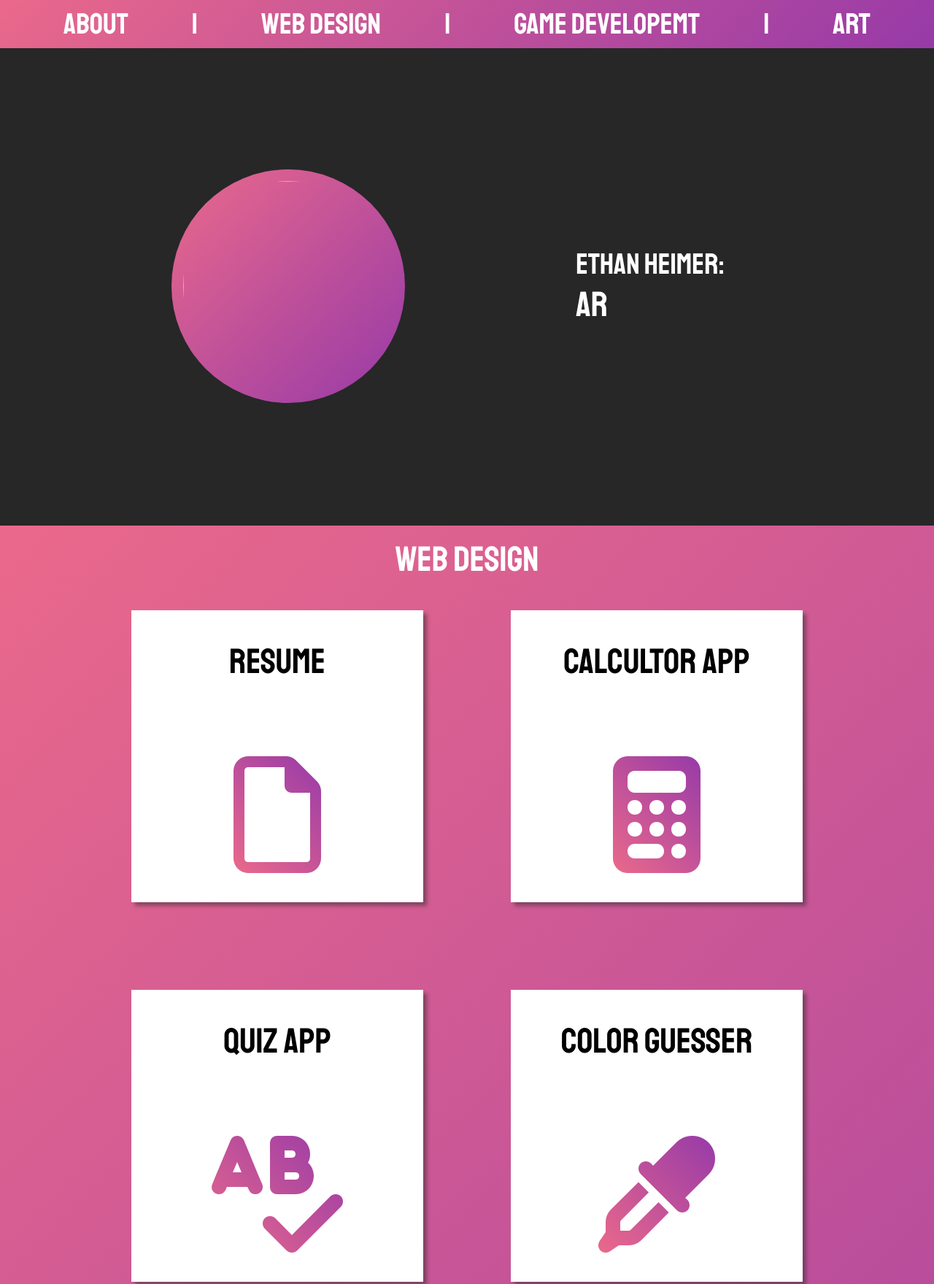
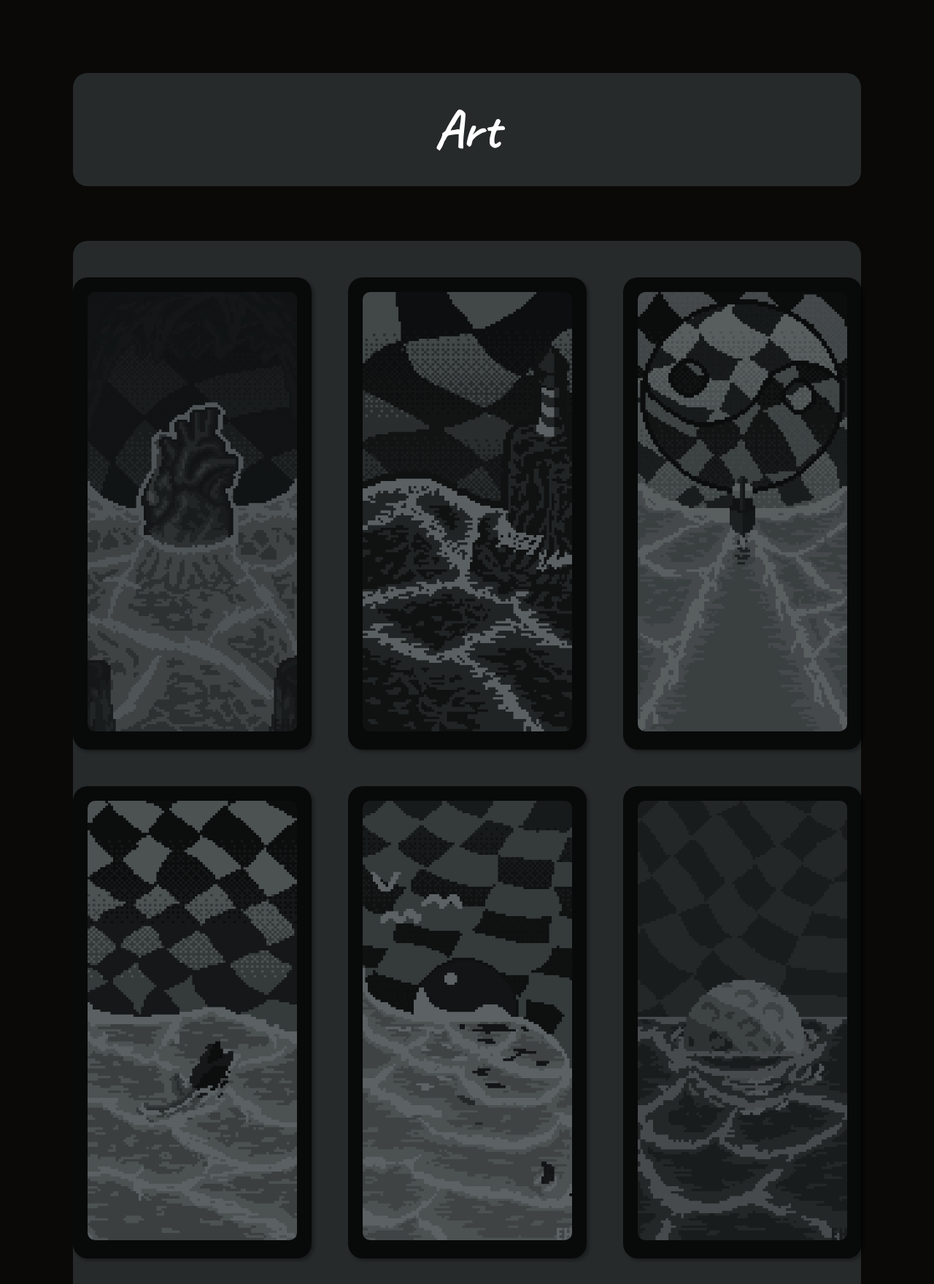
Before and after one commit to Ethan-Heimer/Photo-Album.github.io, a plain HTML site: page index.html in a window 1280 px wide. Shown: the top 1759 px of the page at 73% size. Drawn offline with Linux system fonts and the light colour scheme.

Commit message:
Add files via upload

```diff
--- a/index.html
+++ b/index.html
@@ -4,94 +4,115 @@
     <meta charset="UTF-8">
     <meta http-equiv="X-UA-Compatible" content="IE=edge">
     <meta name="viewport" content="width=device-width, initial-scale=1.0">
-    <title>Portfolio</title>
+    <title>Photo Album</title>
+
     <link rel="stylesheet" href="style.css">
 
     <link rel="preconnect" href="https://fonts.googleapis.com">
-    <link rel="preconnect" href="https://fonts.gstatic.com" crossorigin>
-    <link href="https://fonts.googleapis.com/css2?family=Staatliches&display=swap" rel="stylesheet">
+<link rel="preconnect" href="https://fonts.gstatic.com" crossorigin>
+<link href="https://fonts.googleapis.com/css2?family=Caveat:wght@700&display=swap" rel="stylesheet">
+</head>
 
-    <script src="script.js" defer></script>
-    <script src="https://kit.fontawesome.com/45ba6f1765.js" crossorigin="anonymous"></script>
-</head>
 <body>
-    <nav id="Nav">
-        <div class="Row LargeFont PrimaryColor" id="navContent">
-            <a href="#">About</a>
-            <p>|</p>
-            <a href="#">Web Design</a>
-            <p>|</p>
-            <a href="#">Game Developemt</a>
-            <p>|</p>
-            <a href="#">Art</a>
-        </div>
-    </nav>
+    <header>
+       Art
+    </header>
 
-    <section class="Loadin Static" id="Portrate" style="--LOrder: 2; --PosFrom: 100vh; --PosTo: 14vh">
-        <div class="CenterRow">
-            <img src="pfp_placeholder.webp" class="PrimaryColor" id="PortrateImage">
+    <section id = "ImageContainer">
+        <div class = "Image">
+            <img src = "Images/Fire .png">
 
-            <div>
-                <p class="LargeFont TextAlignLeft">Ethan Heimer:<p>
-                <p class="XLargeFont TextAlignLeft" id="PortrateText">Web Designer</p>
-            </div>
-        </div>
-    </section>
+            <div class="text">
+                <h1>Heart of Fire</h1>
 
-    <section class="Loadin" id="Content" style="--LOrder: 3; --PosFrom: 150vh; --PosTo: 75vh">
-
-        <div id="Links" class="Largefont PrimaryColor">
-            <p class="XLargeFont">Web Design</p>
-            <div class="Grid">
-                <a class="LinkCard SecondaryColor Colum XLargeFont" href="https://ethan-heimer.github.io/Resume/">
-                    Resume
-                    <i class="fa-regular fa-file TextGradient"></i>
-                </a>
-
-                <a class="LinkCard SecondaryColor Colum XLargeFont" href="https://ethan-heimer.github.io/Calculator-App/">
-                    Calcultor App
-                    <i class="fa-solid fa-calculator TextGradient"></i>
-                </a>
-
-                <a class="LinkCard SecondaryColor Colum XLargeFont" href="https://ethan-heimer.github.io/Quiz-App/">
-                    Quiz App
-                    <i class="fa-solid fa-spell-check TextGradient"></i>
-                </a>
-
-                <a class="LinkCard SecondaryColor Colum XLargeFont" href="https://ethan-heimer.github.io/Color-Guess-Game-2/">
-                    Color Guesser
-                    <i class="fa-solid fa-eye-dropper TextGradient"></i>
-                </a>
-
-                <a class="LinkCard SecondaryColor Colum XLargeFont" href="https://ethan-heimer.github.io/Photo-Album.github.io/">
-                    Photo Gallary
-                    <i class="fa-regular fa-image TextGradient"></i>
-                </a>
-
-                <a class="LinkCard SecondaryColor Colum XLargeFont" href="https://ethan-heimer.github.io/Animation/">
-                    CSS Animation
-                    <i class="fa-solid fa-up-down-left-right TextGradient"></i>
-                </a>
-                <a class="LinkCard SecondaryColor Colum XLargeFont" href="https://ethan-heimer.github.io/Arizona-Website.github.io/">
-                    Flexbox Page
-                    <i class="fa-solid fa-table-cells-large TextGradient"></i>
-                </a>
-                <a class="LinkCard SecondaryColor Colum XLargeFont" href="https://ethan-heimer.github.io/Forms-Project/">
-                    Forms
-                    <i class="fa-solid fa-check TextGradient"></i>
-                </a>
-                <a class="LinkCard SecondaryColor Colum XLargeFont" href="https://ethan-heimer.github.io/JQuery-Project-2/">
-                    Jquery
-                    <i class="fa-brands fa-square-js TextGradient"></i>
-                </a>
+                <p>Sometimes the things that scorch your heart are the moral values within you</p>
             </div>
         </div>
 
-        <footer class="SmallFont">
-          Ethan Heimer- @Copy All Rights
-       </footer>
+        <div class = "Image">
+            <img src = "Images/Lighthouse.png">
+
+            <div class="text">
+                <h1>Lonely Lighthouse</h1>
+
+                <p>The light to your problems may not be where you think</p>
+            </div>
+        </div>
+
+        <div class = "Image">
+            <img src = "Images/Ship.png">
+
+            <div class="text">
+                <h1>The Sailent Ship Sailing The Silent Seas</h1>
+
+                <p>Sometimes the best thing to do is to pack up and sail the open seas of thought.</p>
+            </div>
+        </div>
+
+        <div class = "Image">
+            <img src = "Images/rose.png">
+
+            <div class="text">
+                <h1>Unloved Rose</h1>
+
+                <p>A stricken rose flowing im the everlast seas of the imagination.</p>
+            </div>
+        </div>
+
+        <div class = "Image">
+            <img src = "Images/Yin Yang Sunset.png">
+
+            <div class="text">
+                <h1>Pacific Peace</h1>
+
+                <p>Balance, bellowed by the ocean, can be seen over the skyline</p>
+            </div>
+        </div>
+
+        <div class = "Image">
+            <img src = "Images/Midnight Moon (1).png">
+
+            <div class="text">
+                <h1>Midnight Moon</h1>
+
+                <p>Life, created from the destruction of planets, will eventualy lead to the destruction of planets.</p>
+            </div>
+        </div>
+
+        <div class = "Image">
+            <img src = "Images/Sunset 2.png">
+
+            <div class="text">
+                <h1>Cold Days Floated Alone</h1>
+
+                <p>As the moon ends the hot quiet sun, the stars float alone in endless space and time.</p>
+            </div>
+        </div>
+
+        <div class = "Image">
+            <img src = "Images/Beach 2 Moon.png">
+
+            <div class = "text">
+                <h1>Star Luna</h1>
+
+                <p>Cold californa nights start at the sight of the moon. Acient civilizations see the moon as a symbol for death.</p>
+            </div>
+        </div>
+
+        <div class = "Image">
+            <img src = "Images/Beach 2.png">
+
+            <div class = "text">
+                <h1>Sunset Of The Sol</h1>
+
+                <p>Sometimes somthing so deadly can create somthing so beautiful.</p>
+            </div>
+        </div>
+
     </section>
 
-
+    <footer>
+        All Rights &copy Reserved
+    </footer>
 </body>
 </html>
--- a/style.css
+++ b/style.css
@@ -1,225 +1,121 @@
 *{
-    margin: 0;
-    padding: 0;
+    font-family: 'Caveat', cursive;
+    text-align: center;
+    color: white;
 
-    font-family: 'Staatliches', cursive;
-    color: var(--PrimaryFontColor);
-    box-sizing: border-box;
-
-    text-decoration: none;
-    text-align: center;
+    transition: .3s;
 }
 
-:root{
-    /*--BodyColor: linear-gradient(90deg, #272727, #000000);*/
-    --BodyColor: #272727;
-    --PrimaryColor: linear-gradient(135deg, var(--IconColorOne), var(--IconColorTwo));
-    --SecondaryColor: White;
-    --FooterColor: #47126B;
+header{
+    font-size: 75px;
 
-    --PrimaryFontColor: rgb(255, 255, 255);
-    --SecondaryFontColor: Black;
+    background-color: #262A2B;
 
-    --XLargeFont: 6vmin;
-    --LargeFont: 5vmin;
-    --MediumFont: 4vmin;
-    --SmallFont: 3vmin;
+    padding: 30px;
+    border-radius: 20px;
+    margin-bottom: 75px;
+}
 
-    --FixedFont: 180px;
+/*Body*/
+#ImageContainer{
+    display: grid;
+    grid-template-columns: auto auto auto;
+    gap: 50px;
 
-    --IconSize: 20vmin;
-    --IconColorOne:  #EA698B;
-    --IconColorTwo: #973AA8;
+    justify-content: space-evenly;
+
+    padding: 50px 0px 50px 0px;
+    border-radius: 20px;
+
+    background-color: #262A2B;
+
+}
+
+.Image{
+    position: relative;
+
+    height: fit-content;
+    max-width:fit-content;
+
+    border-radius: 20px;
+    padding: 10px;
+
+    background-image: linear-gradient(#0a0908,#0a0908);
+    mix-blend-mode:soft-light;
+    box-shadow: 3px 3px 5px #0a090870;
+}
+
+.text{
+    position: absolute;
+
+    bottom: 0;
+    left: 0;
+
+    z-index: 10;
+
+    background-image: linear-gradient(#0a090841, #0a0908);
+    margin: 19px;
+    padding: 5px;
+
+    font-size: large;
+
+    transform-origin: bottom;
+    scale: 1 0;
+
+    backdrop-filter: blur(2px);
+    overflow: hidden;
+}
+
+/*hover*/
+.Image:hover{
+    scale: 1.05;
+    background-image: linear-gradient( #212121 ,#0a0908);
+    box-shadow: 15px 15px 5px #0a090870;
+    mix-blend-mode: normal;
+}
+
+.Image:hover .text{
+    scale: 1 1;
+}
+
+.Image:hover img{
+    filter: grayscale(0);
+}
+
+.Image > img{
+    height: 602px;
+    width: 287px;
+
+    margin: 10px;
+    border-radius: 10px;
+
+    filter: grayscale(1);
 }
 
 body{
-    overflow-x: hidden;
-    background-color: var(--BodyColor);
+    background-color: #0A0908;
+    margin: 100px;
 }
 
+/*footer*/
 footer{
-   background-color: var(--FooterColor);
+    text-align: center;
 
-   width: 100vw;
-   text-align: center;
-   padding: 2vh;
+    background-color: #262A2B;
+
+    padding: 30px;
+    border-radius: 20px;
+    margin-top: 75px;
 }
 
-a{
-    transition: .25s;
-}
-a:hover{
-    font-size: calc(var(--LargeFont) + .5vw);
-}
-
-.PrimaryColor{
-    background-image: var(--PrimaryColor);
-    color: var(--PrimaryFontColor);
-}
-
-.SecondaryColor{
-    background-color: var(--SecondaryColor);
-    color: var(--SecondaryFontColor);
-}
-
-.Loadin{
-    transform: translateY(var(--PosFrom));
-
-    animation: Load 1s ease forwards;
-    animation-delay: calc(var(--LOrder) * 500ms);
-}
-
-.Row{
-    display: flex;
-    justify-content: space-evenly;
-}
-.Colum{
-    display: flex;
-    flex-direction: column;
-    align-items: center;
-    justify-content: space-between;
-}
-.CenterRow{
-    display: flex;
-    justify-content: center;
-    align-items: center;
-    justify-content: space-evenly;
-}
-
-.XLargeFont{
-    font-size: var(--XLargeFont);
-}
-.LargeFont{
-    font-size: var(--LargeFont);
-}
-.MediumFont{
-    font-size: var(--MediumFontFont);
-}
-.SmallFont{
-    font-size: var(--SmallFont);
-}
-
-.FixedFont{
-    font-size: var(--FixedFont);
-}
-
-.Grid{
-    display: grid;
-    grid-template-columns: auto auto auto;
-    justify-content: center;
-    gap:15vmin;
-    padding-block: 5vmin;
-}
-
-.LinkCard{
-    width: 50vmin;
-    height: 50vmin;
-
-    padding: 5vmin;
-    transition: .25s;
-    box-shadow: #27272776 5px 5px 5px;
-}
-
-.LinkCard:hover{
-    scale: 1.05;
-    box-shadow: #27272776 7px 7px 5px;
-}
-
-.TextGradient{
-    font-size: var(--IconSize);
-    background: linear-gradient(45deg, var(--IconColorOne), var(--IconColorTwo));
-    background-clip: text;
-    -webkit-background-clip: text;
-    -webkit-text-fill-color: transparent;
-}
-
-.Static{
-    position: fixed;
-    z-index: -10;
-    width: 100vw;
-}
-
-.TextAlignLeft{
-    text-align: left;
-}
-
-#Nav{
-    width: 100vw;
-    height: 15vh;
-    position: sticky;
-    top: 0;
-    z-index: 10;
-}
-
-#Nav > #navContent{
-    width: inherit;
-
-    padding-block: 1vh;
-    position: relative;
-    top: -100%;
-
-    transition: .5s;
-}
-
-#PortrateImage{
-    width: 40vmin;
-    height: 40vmin;
-
-    border-radius: 1000px;
-    padding: 2vmin;
-}
-
-#PortrateText{
-    width: 20vw;
-    white-space: nowrap;
-}
-
-#PortrateText::after{
-    content: " |";
-
-    animation: flash .5s steps(1);
-    animation-iteration-count: infinite;
-}
-
-#Content{
-    width: 100vw;
-}
-
-#Links{
-    padding-block: 2vh;
-}
-
-@keyframes Load {
-    0%{
-        transform: translateY(var(--PosFrom));
-    }
-    100%{
-        transform: translateY(var(--PosTo));
-    }
-}
-
-@keyframes flash{
-    0%{
-        opacity: 0;
-    }
-
-    50%{
-        opacity: 1;
-    }
-
-    100%{
-        opacity: 0;
-    }
-}
-
-@media only screen and (max-width: 1300px){
-    .Grid{
+@media only screen and (max-width: 1200px){
+    #ImageContainer{
         grid-template-columns: auto auto;
     }
 }
 
 @media only screen and (max-width: 950px){
-    .Grid{
+    #ImageContainer{
         grid-template-columns: auto;
     }
 }
```
